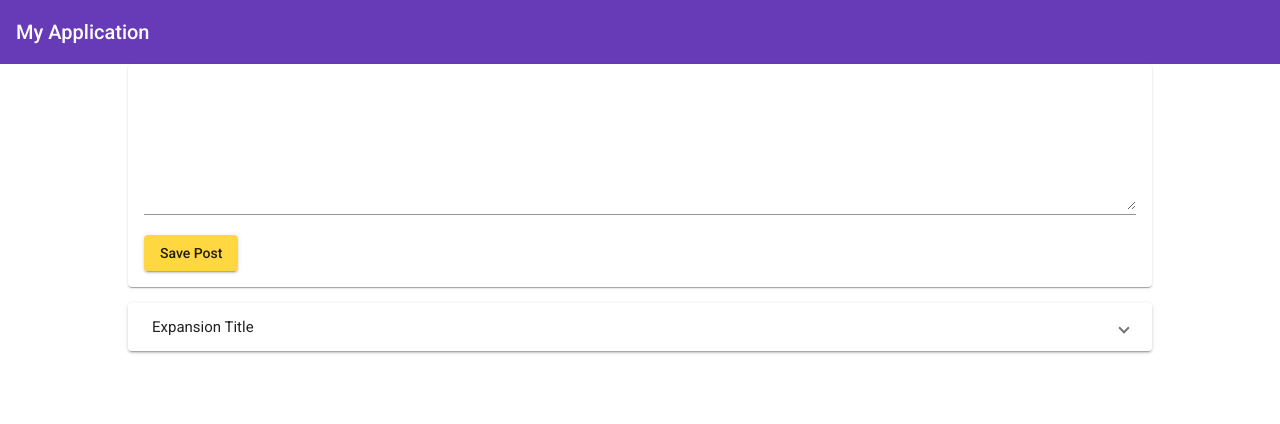
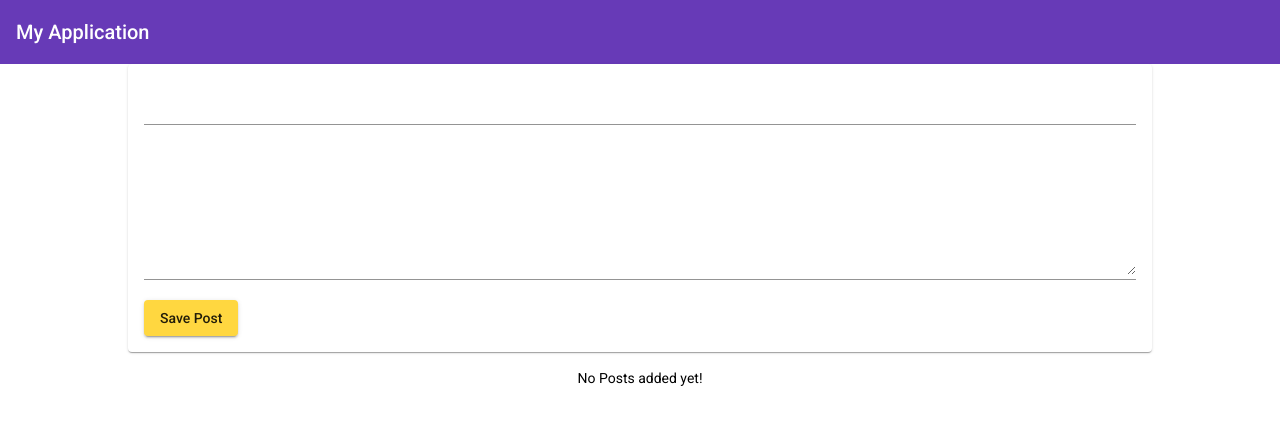
Before and after one commit to surajrocks1997/posting-and-messaging, an Angular app: page / in a window 1280 px wide. Shown: the top 424 px of the page. Built offline with nearby package versions, Linux system fonts and the light colour scheme.

Commit message:
creating posts using property and event binding

```diff
--- a/src/app/app.component.html
+++ b/src/app/app.component.html
@@ -1,5 +1,5 @@
 <app-header></app-header>
 <main>
-  <app-post-create></app-post-create>
-  <app-post-list></app-post-list>
+  <app-post-create (postCreated)="onPostAdded($event)"></app-post-create>
+  <app-post-list [posts]="storedPosts"></app-post-list>
 </main>
--- a/src/app/app.component.ts
+++ b/src/app/app.component.ts
@@ -6,5 +6,9 @@
   styleUrls: ['./app.component.css']
 })
 export class AppComponent {
-  title = 'posting-and-messaging';
+  storedPosts = [];
+
+  onPostAdded(posts): void {
+    this.storedPosts.push(posts);
+  }
 }
--- a/src/app/posts/post-create/post-create.component.html
+++ b/src/app/posts/post-create/post-create.component.html
@@ -1,6 +1,9 @@
 <mat-card>
   <mat-form-field>
-    <textarea matInput rows="6" [(ngModel)]="enteredValue"></textarea>
+    <input matInput type="text" [(ngModel)]="enteredTitle">
+  </mat-form-field>
+  <mat-form-field>
+    <textarea matInput rows="6" [(ngModel)]="enteredContent"></textarea>
   </mat-form-field>
   <button mat-raised-button color="accent" (click)="onAddPost()">Save Post</button>
 </mat-card>
--- a/src/app/posts/post-create/post-create.component.ts
+++ b/src/app/posts/post-create/post-create.component.ts
@@ -1,4 +1,4 @@
-import { Component, OnInit } from '@angular/core';
+import { Component, OnInit, EventEmitter, Output } from '@angular/core';
 
 @Component({
   selector: 'app-post-create',
@@ -6,14 +6,19 @@
   styleUrls: ['./post-create.component.css'],
 })
 export class PostCreateComponent implements OnInit {
-  enteredValue = '';
-  newPost = 'No Content';
+  enteredTitle = '';
+  enteredContent = '';
+  @Output() postCreated = new EventEmitter();
 
   constructor() {}
 
   ngOnInit(): void {}
 
   onAddPost(): void {
-    this.newPost = this.enteredValue;
+    const post = {
+      title: this.enteredTitle,
+      content: this.enteredContent,
+    };
+    this.postCreated.emit(post);
   }
 }
--- a/src/app/posts/post-list/post-list.component.css
+++ b/src/app/posts/post-list/post-list.component.css
@@ -2,3 +2,6 @@
   display: block;
   margin-top: 1rem;
 }
+.info-text {
+  text-align: center;
+}
--- a/src/app/posts/post-list/post-list.component.html
+++ b/src/app/posts/post-list/post-list.component.html
@@ -1,8 +1,9 @@
-<mat-accordion>
-  <mat-expansion-panel>
+<mat-accordion multi="false" *ngIf="posts.length > 0">
+  <mat-expansion-panel *ngFor="let post of posts">
     <mat-expansion-panel-header>
-      Expansion Title
+      {{ post.title }}
     </mat-expansion-panel-header>
-    <p>I'm in expansion panel</p>
+    <p>{{ post.content }}</p>
   </mat-expansion-panel>
 </mat-accordion>
+<p class="info-text mat-body-1" *ngIf="posts.length <=0 ">No Posts added yet!</p>
--- a/src/app/posts/post-list/post-list.component.ts
+++ b/src/app/posts/post-list/post-list.component.ts
@@ -1,4 +1,4 @@
-import { Component, OnInit } from '@angular/core';
+import { Component, OnInit, Input } from '@angular/core';
 
 @Component({
   selector: 'app-post-list',
@@ -6,20 +6,22 @@
   styleUrls: ['./post-list.component.css'],
 })
 export class PostListComponent implements OnInit {
-  posts = [
-    {
-      title: 'First Post',
-      content: 'This is first post content',
-    },
-    {
-      title: 'Second Post',
-      content: 'This is second post content',
-    },
-    {
-      title: 'Third Post',
-      content: 'This is third post content',
-    },
-  ];
+  // posts = [
+  //   {
+  //     title: 'First Post',
+  //     content: 'This is first post content',
+  //   },
+  //   {
+  //     title: 'Second Post',
+  //     content: 'This is second post content',
+  //   },
+  //   {
+  //     title: 'Third Post',
+  //     content: 'This is third post content',
+  //   },
+  // ];
+
+  @Input() posts = [];
 
   constructor() {}
 
```
